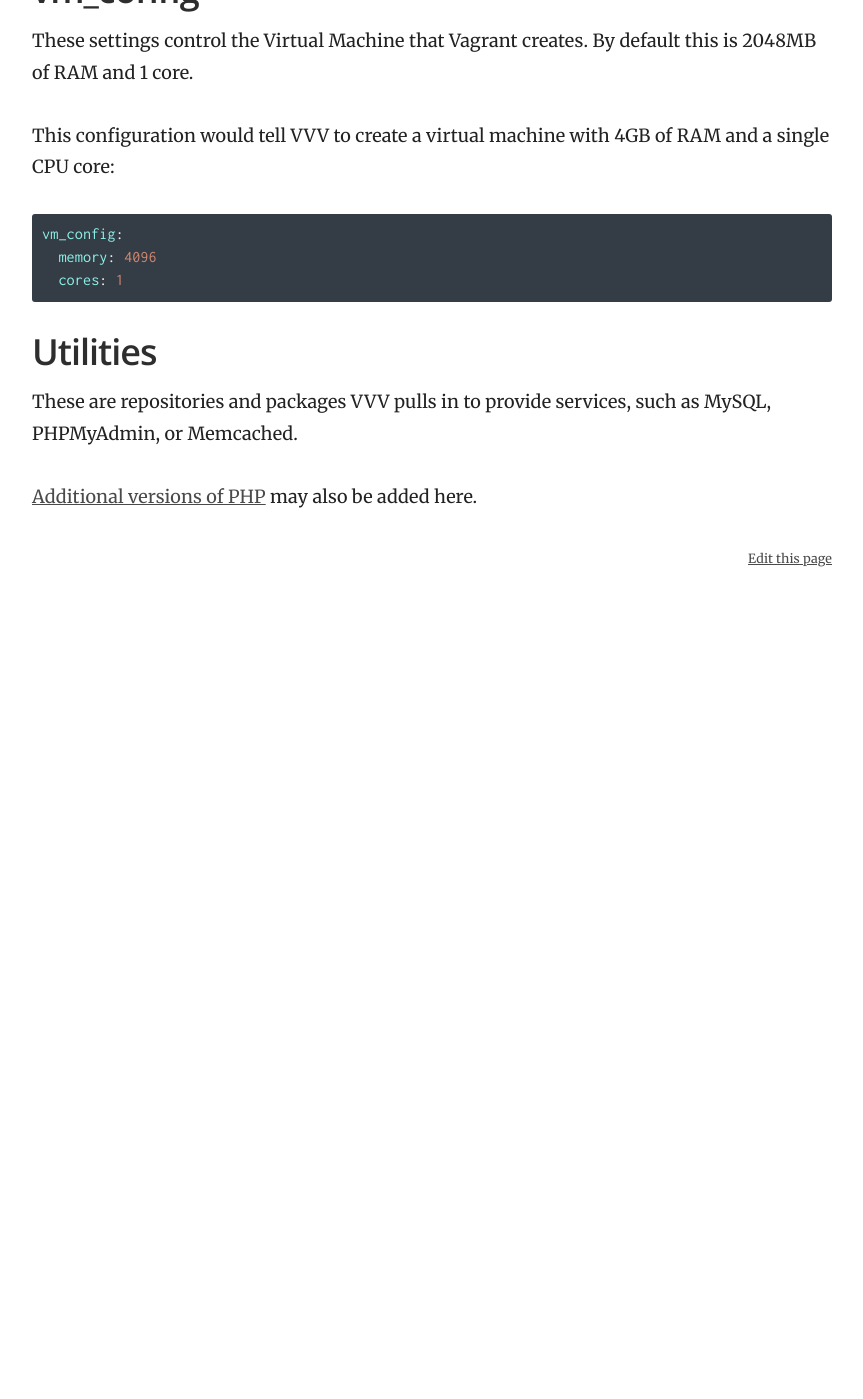
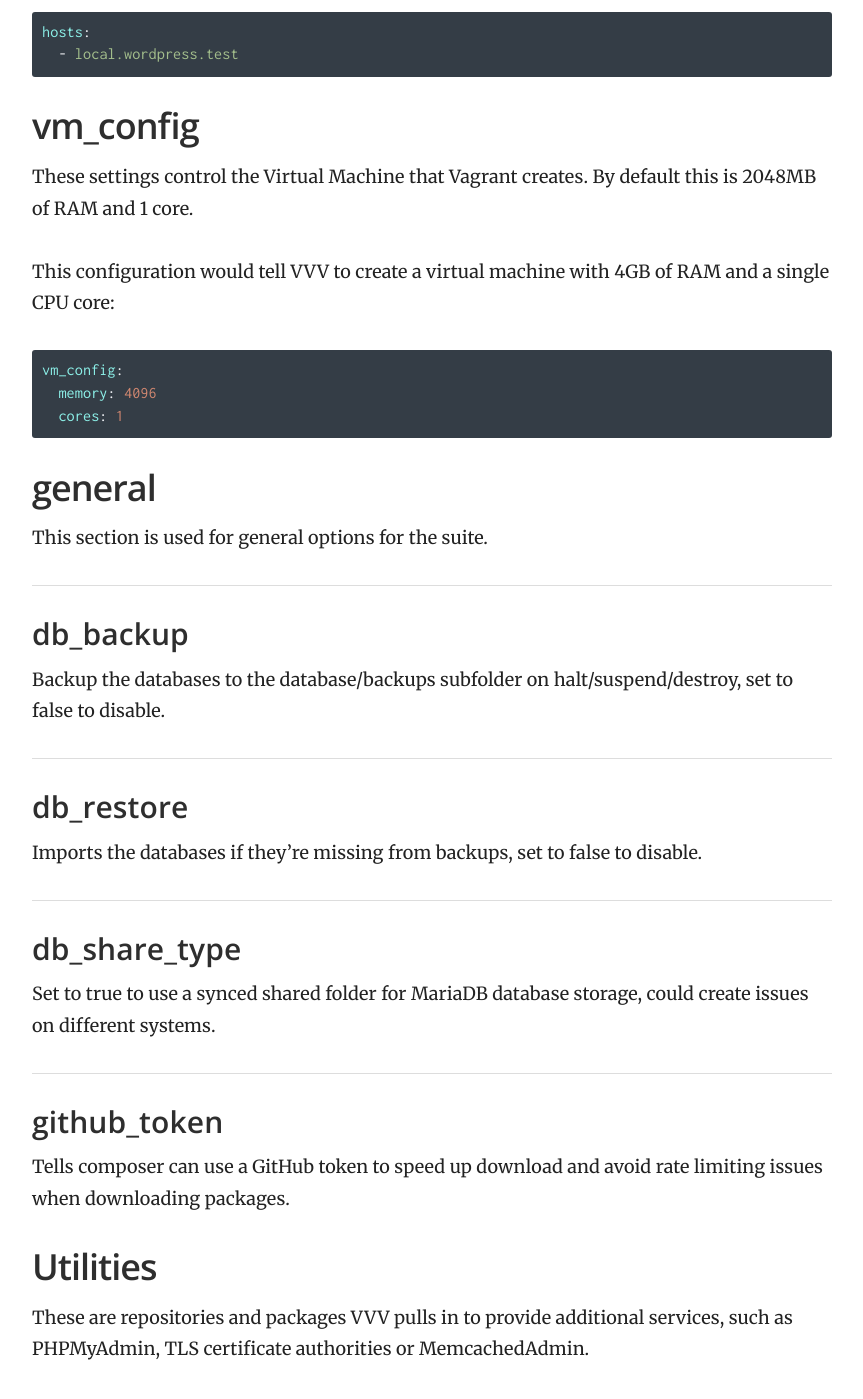
Before and after one commit to Varying-Vagrant-Vagrants/varyingvagrantvagrants.org, a Jekyll site: the page built from docs/en-US/vvv-config.yml.md, in a window 1280 px wide and 1400 px high, scrolled down 3981 px. Shown: the whole window, without its empty margins (358-1221 px from the left). Built offline with Jekyll 4.4.1, drawn with Linux system fonts in a browser that asks for light colours; before the commit the page ends 4598 px from its top, so only the background shows below that; some of the changed text lies outside the part shown.

Commit message:
General section of vvv-config (#130)
* General section of vvv-config

````diff
--- a/docs/en-US/vvv-config.yml.md
+++ b/docs/en-US/vvv-config.yml.md
@@ -48,6 +48,12 @@ utilities:
     - tls-ca
 utility-sources:
   core: https://github.com/Varying-Vagrant-Vagrants/vvv-utilities.git
+# General VVV options
+general:
+  db_backup: true
+  db_restore: true
+  db_share_type: false
+  #github_token: xxxxxx
 ```
 
 ## Anatomy of a Site config
@@ -145,8 +151,28 @@ vm_config:
   cores: 1
 ```
 
+## general
+
+This section is used for general options for the suite.
+
+### db_backup
+
+Backup the databases to the database/backups subfolder on halt/suspend/destroy, set to false to disable.
+
+### db_restore
+
+Imports the databases if they're missing from backups, set to false to disable.
+
+### db_share_type
+
+Set to true to use a synced shared folder for MariaDB database storage, could create issues on different systems.
+
+### github_token
+
+Tells composer can use a GitHub token to speed up download and avoid rate limiting issues when downloading packages.
+
 ## Utilities
 
-These are repositories and packages VVV pulls in to provide services, such as MySQL, PHPMyAdmin, or Memcached.
+These are repositories and packages VVV pulls in to provide additional services, such as PHPMyAdmin, TLS certificate authorities or MemcachedAdmin.
 
 [Additional versions of PHP](adding-a-new-site/changing-php-version.md) may also be added here.
````
